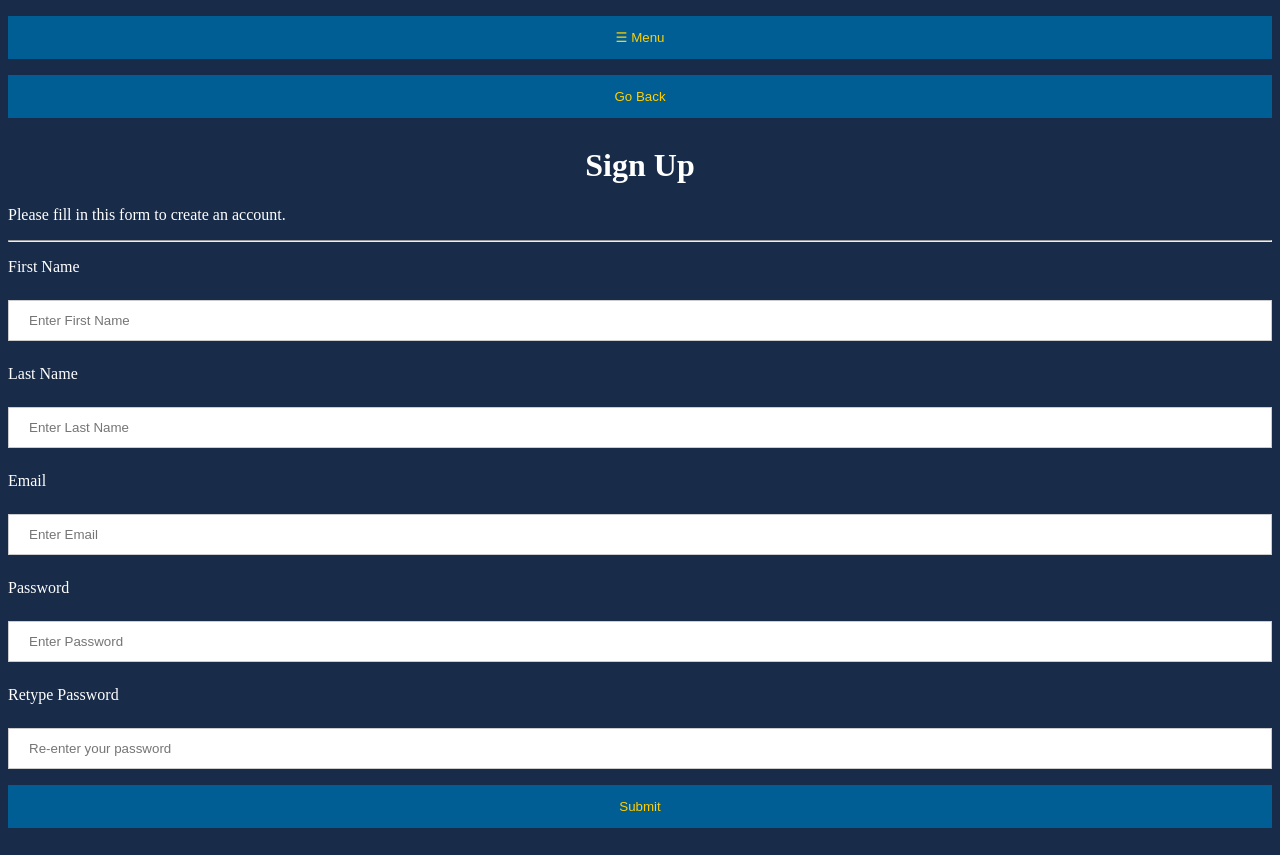
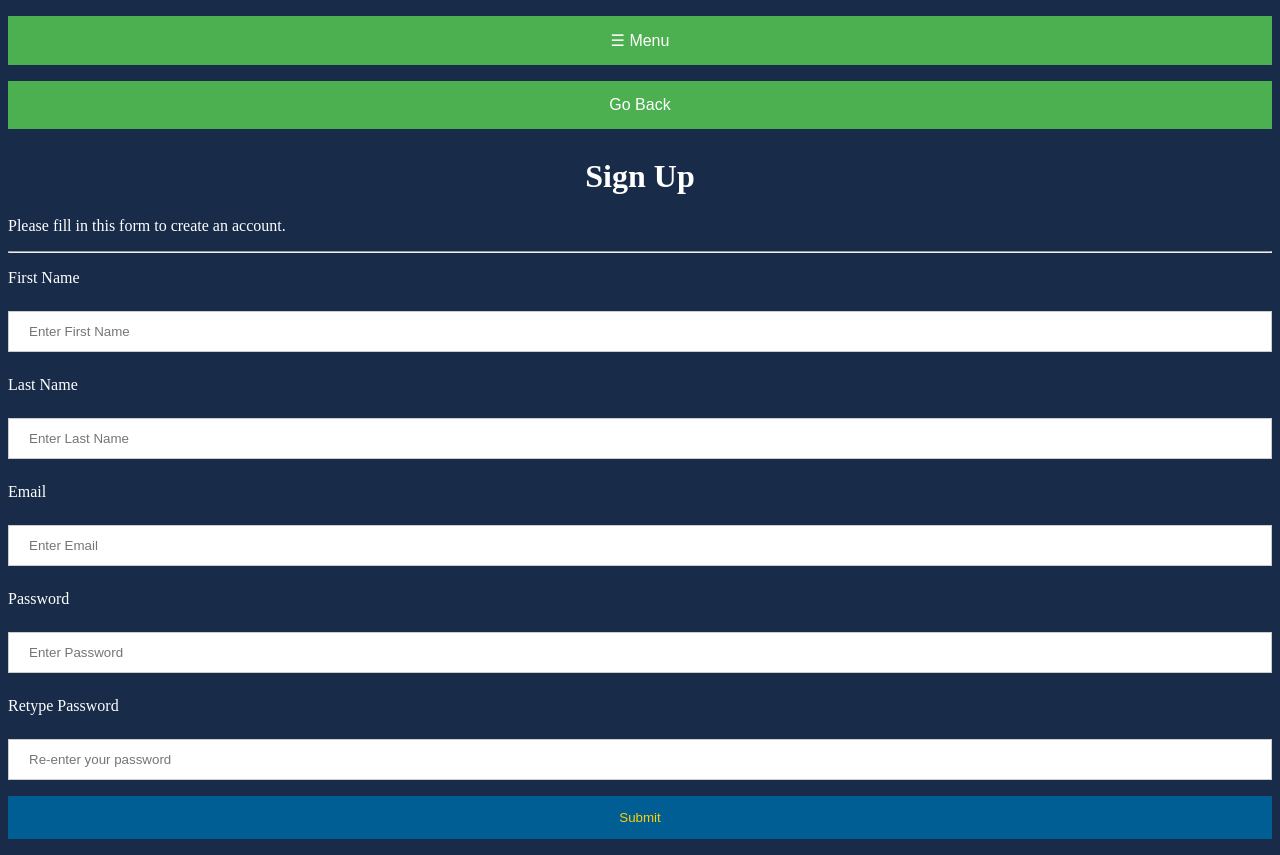
Before and after one commit to mltupas/greek4life, a website: page milestone2/static_files/createaccount.html in a window 1280 px wide. Drawn offline with nearby package versions, Linux system fonts and the light colour scheme.

Commit message:
Update style.css

```diff
--- a/milestone2/static_files/css/style.css
+++ b/milestone2/static_files/css/style.css
@@ -81,3 +81,16 @@ h1 {
 p {
   color: white;
 }
+
+.openbtn {
+  background-color: #4CAF50;
+  /* Green */
+  border: none;
+  color: white;
+  padding: 15px 32px;
+  text-align: center;
+  text-decoration: none;
+  display: inline-block;
+  font-size: 16px;
+  cursor: pointer;
+}
```
